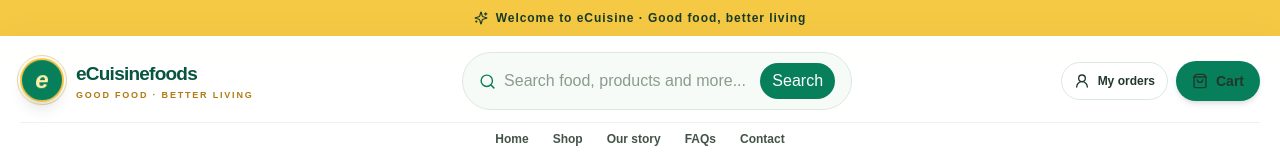
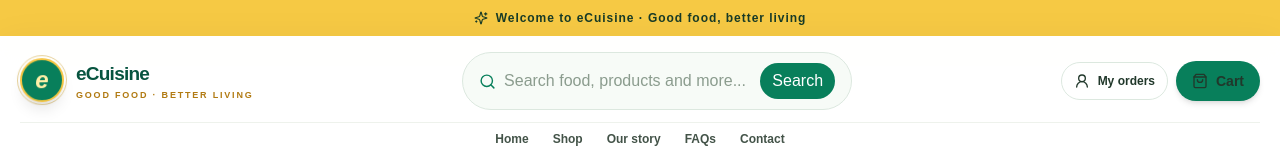
Before and after one commit to ecuisinefoods-collab/ecuisinefoods, a Next.js app: page / in a window 1280 px wide. Shown: the top 160 px of the page. Built offline with nearby package versions, Linux system fonts and the light colour scheme; no server answers; the database is empty.

Commit message:
Use eCuisine brand name consistently

```diff
--- a/src/components/site-header.tsx
+++ b/src/components/site-header.tsx
@@ -13,7 +13,7 @@ export function SiteHeader() {
  useEffect(()=>{let alive=true;if(!supabase)return;supabase.from("site_settings").select("setting_key,setting_value").in("setting_key",["store_logo_url","storefront_config"]).then(({data})=>{if(!alive)return;const logo=data?.find(x=>x.setting_key==="store_logo_url")?.setting_value;if(logo)setLogoUrl(logo);const row=data?.find(x=>x.setting_key==="storefront_config");if(row?.setting_value){try{const c=JSON.parse(row.setting_value);for(const [key,val] of Object.entries({"--brand-primary":c.brand_primary,"--brand-dark":c.brand_dark,"--brand-accent":c.brand_accent,"--brand-background":c.brand_background,"--brand-surface":c.brand_surface,"--brand-text":c.brand_text})){if(typeof val==="string"&&/^#[0-9a-fA-F]{6}$/.test(val))document.documentElement.style.setProperty(key,val);}}catch{}}});return()=>{alive=false;};},[]);
  function submitSearch(event:React.FormEvent<HTMLFormElement>){event.preventDefault();const q=search.trim();router.push(q?"/shop?search="+encodeURIComponent(q):"/shop");}
  return <header className="site-header sticky top-0 z-40 border-b border-[#e9e4d8] bg-white/95 backdrop-blur-xl"><div className="mx-auto flex max-w-7xl flex-wrap items-center justify-between gap-3 px-4 py-3 sm:px-5 sm:py-4">
- <Link href="/" className="brand-lockup flex items-center gap-3" aria-label="eCuisinefoods home">{logoUrl?<img src={logoUrl} alt="eCuisinefoods — Good Food, Better Living" className="h-12 w-auto max-w-[210px] object-contain"/>:<><span className="brand-emblem grid h-11 w-11 place-items-center rounded-full border-2 border-[#f4c542] bg-[#087f5b] text-2xl font-black italic text-[#fff0a8] shadow-lg">e</span><span><span className="block text-[19px] font-black tracking-[-.04em] text-[#07543f]">eCuisinefoods</span><span className="block text-[9px] font-bold uppercase tracking-[.2em] text-[#b17a12]">Good food · Better living</span></span></>}</Link>
+ <Link href="/" className="brand-lockup flex items-center gap-3" aria-label="eCuisine home">{logoUrl?<img src={logoUrl} alt="eCuisine — Good Food, Better Living" className="h-12 w-auto max-w-[210px] object-contain"/>:<><span className="brand-emblem grid h-11 w-11 place-items-center rounded-full border-2 border-[#f4c542] bg-[#087f5b] text-2xl font-black italic text-[#fff0a8] shadow-lg">e</span><span><span className="block text-[19px] font-black tracking-[-.04em] text-[#07543f]">eCuisine</span><span className="block text-[9px] font-bold uppercase tracking-[.2em] text-[#b17a12]">Good food · Better living</span></span></>}</Link>
  <form onSubmit={submitSearch} role="search" className="order-3 flex w-full items-center gap-2 rounded-full border border-[#dce8df] bg-[#f7fbf7] px-4 py-2.5 sm:order-2 sm:max-w-[390px]"><Search size={17} className="shrink-0 text-[#087f5b]"/><input value={search} onChange={e=>setSearch(e.target.value)} aria-label="Search products" placeholder="Search food, products and more..." className="min-w-0 flex-1 bg-transparent text-sm text-[#183d2b] outline-none placeholder:text-[#8b9c8e]"/><button type="submit" className="rounded-full bg-[#087f5b] px-3 py-1.5 text-[10px] font-extrabold text-white hover:bg-[#07543f]">Search</button></form>
  <div className="order-2 flex items-center gap-2 sm:order-3"><Link href="/track" aria-label="Track your order" className="hidden items-center gap-2 rounded-full border border-[#dce8df] px-3 py-2.5 text-xs font-bold text-[#07543f] transition hover:bg-[#edf7ef] sm:inline-flex"><UserRound size={16}/> My orders</Link><Link href="/cart" className="inline-flex items-center gap-2 rounded-full bg-[#087f5b] px-4 py-2.5 text-sm font-bold text-white shadow-md transition hover:-translate-y-0.5 hover:bg-[#07543f]"><ShoppingBag size={16}/> Cart</Link></div>
  <nav aria-label="Main navigation" className="order-4 flex w-full items-center justify-center gap-x-6 border-t border-[#eef2ec] pt-3 text-xs font-bold text-[#435348] sm:order-4 sm:pt-2"><Link className="nav-link" href="/">Home</Link><Link className="nav-link" href="/shop">Shop</Link><Link className="nav-link" href="/about">Our story</Link><Link className="nav-link" href="/faq">FAQs</Link><Link className="nav-link" href="/contact">Contact</Link></nav>
```
